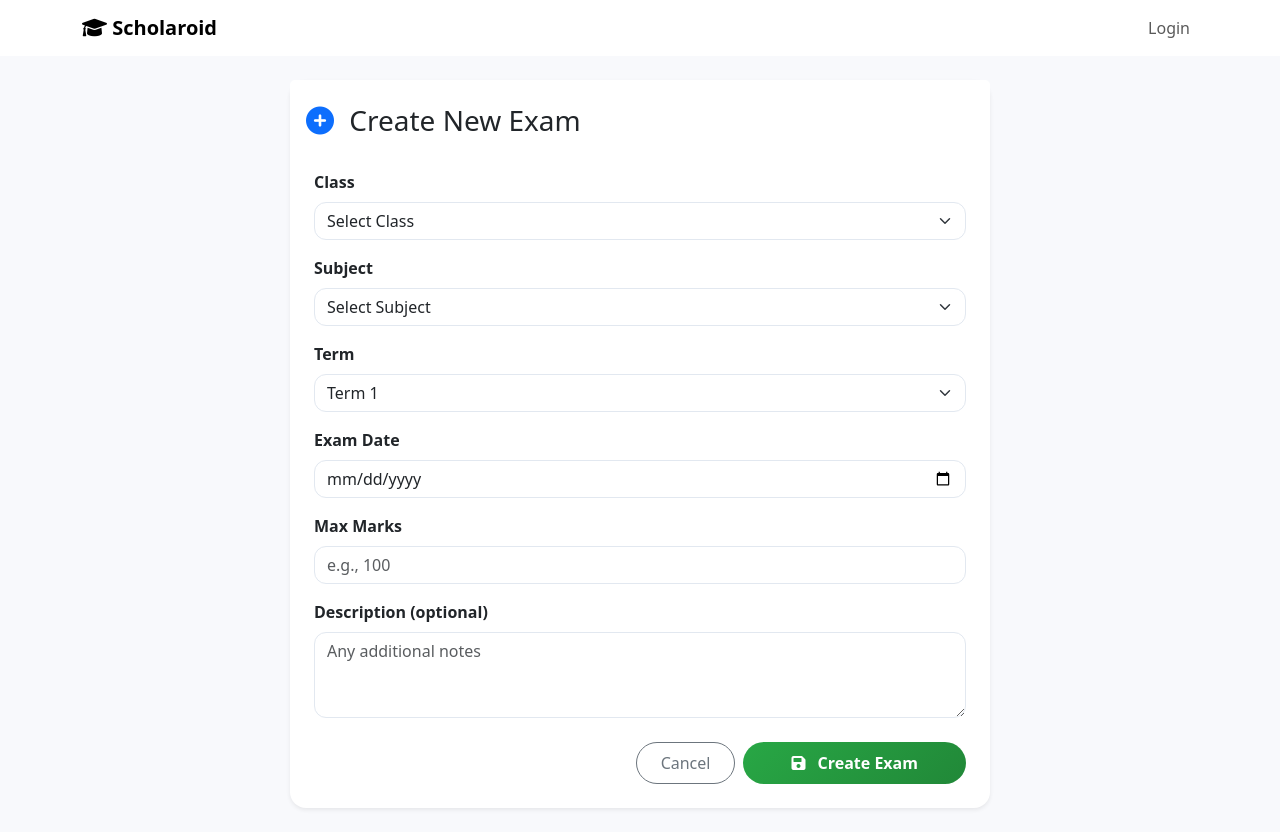
After one commit to watson4040/scholaroid, a Django app: template examsApp/templates/examsApp/teacher_exam_form.html in a window 1280 px wide. The commit adds this page. Run offline with Django 5.2, Linux system fonts and the light colour scheme; the template is opened without the code that fills it, so the values that code supplies are empty.

Commit message:
Add teacher exam management: list, create, and sidebar link

```diff
--- a/accountsApp/templates/accountsApp/dashboard_teacher.html
+++ b/accountsApp/templates/accountsApp/dashboard_teacher.html
@@ -202,6 +202,8 @@
     <a class="nav-link" href="#classes"><i class="fas fa-building"></i> My Classes</a>
     <a class="nav-link" href="#attendance"><i class="fas fa-calendar-check"></i> Attendance</a>
     <a class="nav-link" href="#exams"><i class="fas fa-file-alt"></i> Exams</a>
+    <!-- ─── NEW: Manage Exams link ─── -->
+    <a class="nav-link" href="{% url 'teacher_exams_list' %}"><i class="fas fa-list-ul"></i> Manage Exams</a>
     <a class="nav-link" href="{% url 'inbox' %}"><i class="fas fa-envelope"></i> Messages</a>
     <a class="nav-link" href="#notices"><i class="fas fa-bell"></i> Notices</a>
     <a class="nav-link" href="{% url 'profile' %}"><i class="fas fa-user-circle"></i> My Profile</a>
--- /dev/null
+++ b/examsApp/templates/examsApp/teacher_exam_form.html
@@ -0,0 +1,94 @@
+{% extends "base.html" %}
+{% load static %}
+{% block title %}Create Exam{% endblock %}
+
+{% block extra_css %}
+<style>
+  .form-container {
+    max-width: 700px;
+    margin: 0 auto;
+  }
+  .form-control, .form-select {
+    border-radius: 12px;
+    border: 1px solid #e2e8f0;
+  }
+  .form-control:focus, .form-select:focus {
+    border-color: #3b82f6;
+    box-shadow: 0 0 0 3px rgba(59,130,246,0.2);
+  }
+  .btn-submit {
+    background: linear-gradient(135deg, #28a745, #218838);
+    border: none;
+    border-radius: 40px;
+    padding: 12px 24px;
+    font-weight: 600;
+    transition: all 0.3s;
+  }
+  .btn-submit:hover {
+    transform: scale(1.02);
+    box-shadow: 0 10px 25px -5px rgba(40,167,69,0.4);
+  }
+</style>
+{% endblock %}
+
+{% block content %}
+<div class="container py-4">
+    <div class="form-container">
+        <div class="card shadow-sm border-0 rounded-4">
+            <div class="card-header bg-white border-0 pt-4">
+                <h3 class="mb-0"><i class="fas fa-plus-circle me-2 text-primary"></i> Create New Exam</h3>
+            </div>
+            <div class="card-body p-4">
+                <form method="post">
+                    {% csrf_token %}
+                    <div class="mb-3">
+                        <label for="id_class_room" class="form-label fw-semibold">Class</label>
+                        <select name="class_room" id="id_class_room" class="form-select" required>
+                            <option value="">Select Class</option>
+                            {% for class in classes %}
+                            <option value="{{ class.id }}">{{ class.name }} - {{ class.section|default:"N/A" }}</option>
+                            {% endfor %}
+                        </select>
+                    </div>
+                    <div class="mb-3">
+                        <label for="id_subject" class="form-label fw-semibold">Subject</label>
+                        <select name="subject" id="id_subject" class="form-select" required>
+                            <option value="">Select Subject</option>
+                            {% for subject in subjects %}
+                            <option value="{{ subject.id }}">{{ subject.subject }}</option>
+                            {% endfor %}
+                        </select>
+                    </div>
+                    <div class="mb-3">
+                        <label for="id_term" class="form-label fw-semibold">Term</label>
+                        <select name="term" id="id_term" class="form-select" required>
+                            <option value="term1">Term 1</option>
+                            <option value="term2">Term 2</option>
+                            <option value="term3">Term 3</option>
+                            <option value="final">Final Exam</option>
+                        </select>
+                    </div>
+                    <div class="mb-3">
+                        <label for="id_exam_date" class="form-label fw-semibold">Exam Date</label>
+                        <input type="date" name="exam_date" id="id_exam_date" class="form-control" required>
+                    </div>
+                    <div class="mb-3">
+                        <label for="id_max_marks" class="form-label fw-semibold">Max Marks</label>
+                        <input type="number" name="max_marks" id="id_max_marks" class="form-control" placeholder="e.g., 100" min="1" required>
+                    </div>
+                    <div class="mb-4">
+                        <label for="id_description" class="form-label fw-semibold">Description (optional)</label>
+                        <textarea name="description" id="id_description" class="form-control" rows="3" placeholder="Any additional notes"></textarea>
+                    </div>
+                    <div class="d-grid gap-2 d-md-flex justify-content-md-end">
+                        <a href="{% url 'teacher_exams_list' %}" class="btn btn-outline-secondary px-4 py-2 rounded-pill">Cancel</a>
+                        <button type="submit" class="btn btn-submit text-white px-5 py-2 rounded-pill">
+                            <i class="fas fa-save me-2"></i> Create Exam
+                        </button>
+                    </div>
+                </form>
+            </div>
+        </div>
+    </div>
+</div>
+{% endblock %}
--- a/examsApp/urls.py
+++ b/examsApp/urls.py
@@ -7,4 +7,6 @@ urlpatterns = [
     path('admin/exams/<int:pk>/edit/', views.AdminExamUpdate.as_view(), name='admin_exam_edit'),
     path('admin/exams/<int:pk>/delete/', views.AdminExamDelete.as_view(), name='admin_exam_delete'),
     path('teacher/exams/', views.TeacherExamList.as_view(), name='teacher_exams_list'),
+    # ─── NEW: Teacher exam creation ───
+    path('teacher/exams/create/', views.TeacherExamCreate.as_view(), name='teacher_exam_create'),
 ]
```
Also changed, not shown: examsApp/templates/examsApp/teacher_exam_list.html (+71 -28 lines), examsApp/views.py (+51 -5 lines).
